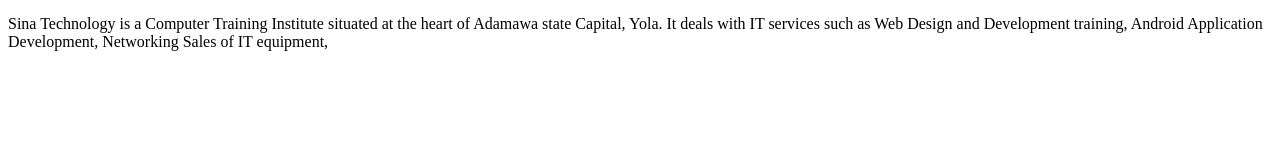
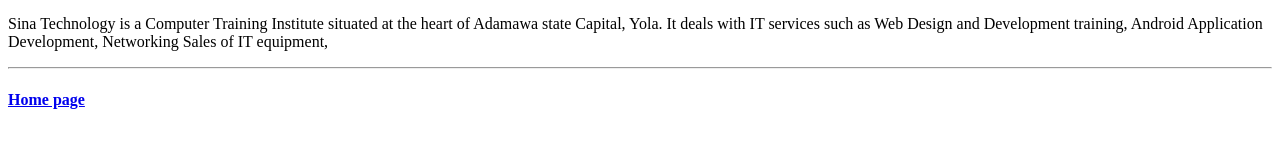
Before and after one commit to nyiburi/cv, a plain HTML site: page Shopping/sinatech.net.ng.html in a window 1280 px wide. Shown: the part 348-496 px from the top of the page. Drawn offline with Linux system fonts and the light colour scheme.

Commit message:
Update sinatech.net.ng.html

```diff
--- a/Shopping/sinatech.net.ng.html
+++ b/Shopping/sinatech.net.ng.html
@@ -16,6 +16,10 @@
     state Capital, Yola. It deals with IT services such as Web Design and Development training,
     Android Application Development, Networking Sales of IT equipment,
   </p>
+   <hr>
+  <a href="https://nyiburi.github.io/cv/">
+ <h4>Home page</h4>
+</a>
 </body>
 
 </html>
```
